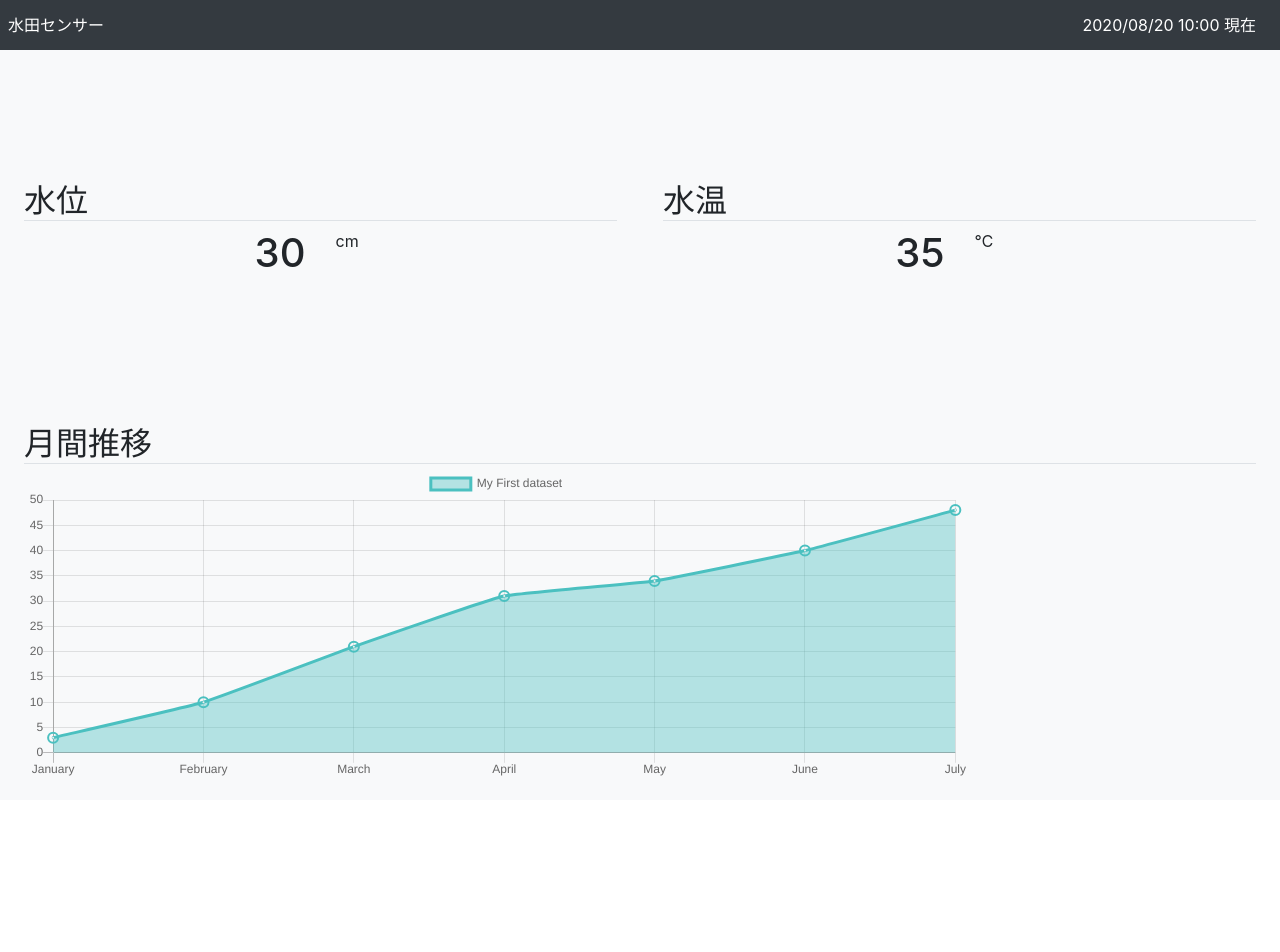
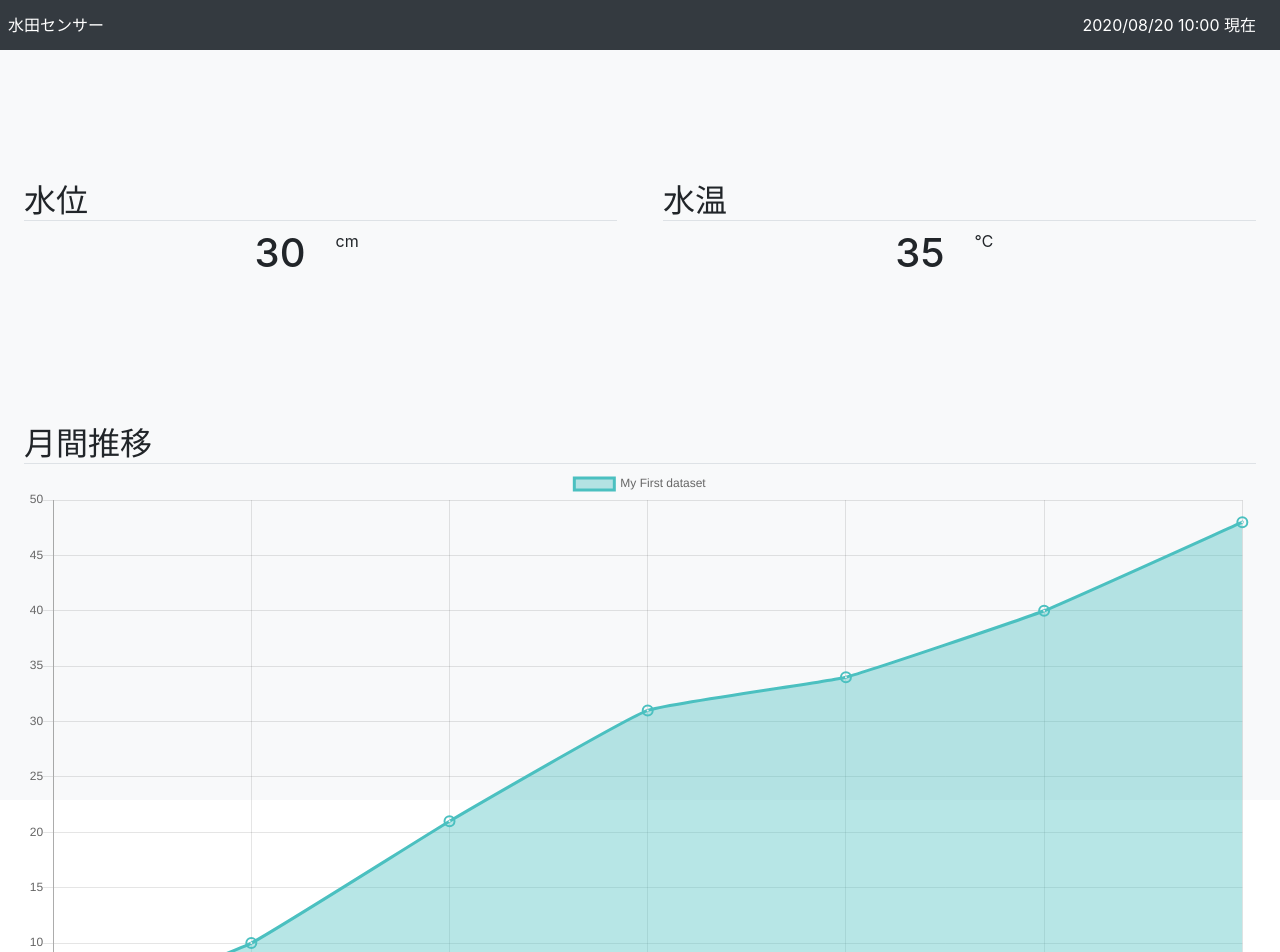
Before and after one commit to libra189/paddy-field-sensor, a React (Create React App) app: page / in a window 1280 px wide. Shown: the top 952 px of the page. Before the commit the page ends 800 px from the top, so only its background shows below. Built offline with nearby package versions, Linux system fonts and the light colour scheme.

Commit message:
fix Functional Componentに書き換え

```diff
--- a/src/ChangeOfMonth.js
+++ b/src/ChangeOfMonth.js
@@ -1,18 +1,13 @@
 import React from 'react';
 import { Line } from 'react-chartjs-2';
 
-function LineExample() {
-    process.nextTick(() => {
-        const toph = document.getElementById('change-of-month');
-        console.log(toph.clientHeight);
-        console.log(toph.clientWidth);
+class LineExample extends React.Component {
+    constructor(props) {
+        super(props);
 
-        // this.setState({
-        //     pheight: toph.clientHeight,
-        //     pwidth: toph.clientWidth
-        // });
-    });
+    }
 
+    render() {
         const data = {
             labels: ['January', 'February', 'March', 'April', 'May', 'June', 'July'],
             datasets: [
@@ -41,13 +36,16 @@ function LineExample() {
         };
 
         const options = {
-        maintainAspectRatio: false,
-        responsive: false,
+            // maintainAspectRatio: false,
+            // responsive: false,
         };
 
         return (
-        <Line data={data} options={options} height={358 - 43} width={945} />
+            <div class="chart-container">
+                <Line data={data} options={options} />
+            </div>
         );
+    }
 }
 
 export default LineExample;
```
Lines whose indentation alone changed are shown as unchanged.
